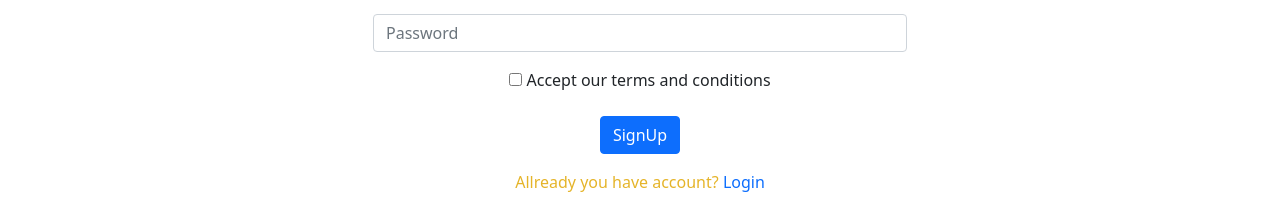
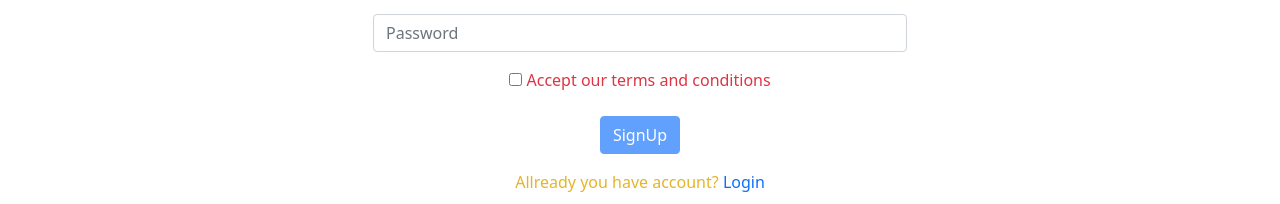
Before and after one commit to Irfananik/tech-tutor, a React (Create React App) app: page /signup in a window 1280 px wide. Shown: the part 1213-1417 px from the top of the page. Built offline with nearby package versions, Linux system fonts and the light colour scheme; no server answers.

Commit message:
Terms agree fixed

```diff
--- a/src/Pages/Form/Login.js
+++ b/src/Pages/Form/Login.js
@@ -1,5 +1,5 @@
 import React, { useRef } from 'react';
-import { useSignInWithEmailAndPassword } from 'react-firebase-hooks/auth';
+import { useSendPasswordResetEmail, useSignInWithEmailAndPassword } from 'react-firebase-hooks/auth';
 import { Button, Form } from 'react-bootstrap';
 import { useLocation, useNavigate } from 'react-router-dom';
 import auth from '../../firebase.init';
@@ -24,12 +24,22 @@ const Login = () => {
         error,
     ] = useSignInWithEmailAndPassword(auth)
 
+    const [sendPasswordResetEmail, sending] = useSendPasswordResetEmail(
+        auth
+    )
+
     const handleLogin = (event) => {
         event.preventDefault()
         const email = emailRef.current.value
         const password = passwordRef.current.value
 
         signInWithEmailAndPassword(email, password)
+    }
+
+    const resetPassword = async () => {
+        const email = emailRef.current.value
+        await sendPasswordResetEmail(email)
+        alert('Sent email')
     }
 
     const location = useLocation()
@@ -63,7 +73,7 @@ const Login = () => {
                 </div>
             </Form>
             <p className="mt-3 text-center" style={{}}>Are you new here? <span onClick={navigateToSignUp} className="text-primary" style={{ cursor: 'pointer' }}>SignUp</span> </p>
-            <p className="mt-2 text-center" style={{}}>Forget your password? <span className="text-primary" style={{ cursor: 'pointer' }}>Reset Password</span> </p>
+            <p className="mt-2 text-center" style={{}}>Forget your password? <span onClick={resetPassword} className="text-primary" style={{ cursor: 'pointer' }}>Reset Password</span> </p>
             <SocialLogin />
         </div>
     );
--- a/src/Pages/Form/SignUp.js
+++ b/src/Pages/Form/SignUp.js
@@ -1,4 +1,4 @@
-import React from 'react';
+import React, { useState } from 'react';
 import { useCreateUserWithEmailAndPassword } from 'react-firebase-hooks/auth';
 import { Button, Form } from 'react-bootstrap';
 import { useNavigate } from 'react-router-dom';
@@ -6,6 +6,8 @@ import auth from '../../firebase.init';
 import SocialLogin from './SocialLogin';
 
 const SignUp = () => {
+    const [agre, setAgre] = useState(false)
+
     const navigate = useNavigate()
 
     let errorElement
@@ -36,7 +38,10 @@ const SignUp = () => {
         const email = event.target.email.value
         const password = event.target.password.value
 
-        createUserWithEmailAndPassword(email, password)
+        if (agre) {
+            createUserWithEmailAndPassword(email, password)
+        }
+
     }
 
     return (
@@ -53,10 +58,10 @@ const SignUp = () => {
                     <Form.Control type="password" name="password" placeholder="Password" required />
                 </Form.Group>
                 <p className="mt-2">{errorElement}</p>
-                <input type="checkbox" name="terms" id="terms" />
-                <level htmlFlor='terms'> Accept our terms and conditions </level> <br /> <br />
+                <input onClick={() => setAgre(!agre)}  type="checkbox" name="terms" id="terms" />
+                <level className={`${agre ? '' : 'text-danger'}`} htmlFlor='terms'> Accept our terms and conditions </level> <br /> <br />
                 <div className="d-flex aling-items-center justify-content-center">
-                    <Button style={{}} variant="primary" type="submit">
+                    <Button disabled={!agre} style={{}} variant="primary" type="submit">
                         SignUp
                     </Button>
                 </div>
```
